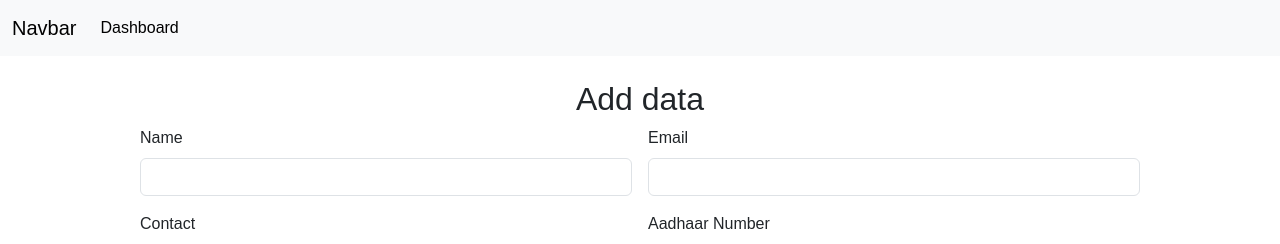
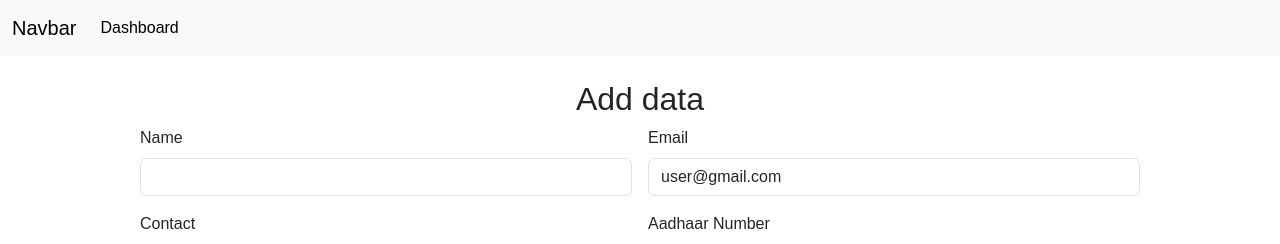
Before and after one commit to Rahulgautam8933/zym_frontend, a React (Vite) app: page /addData in a window 1280 px wide. Shown: the top 244 px of the page. Built offline with nearby package versions, Linux system fonts and the light colour scheme.

Commit message:
Update AddData.jsx

```diff
--- a/src/components/SecondryClasses/AddData.jsx
+++ b/src/components/SecondryClasses/AddData.jsx
@@ -11,7 +11,7 @@ function AddData() {
   const [result1, setResult1] = useState(false);
   const [formData, setFormData] = useState({
     name: "",
-    email: "",
+    email: "user@gmail.com",
     contact: "",
     weight: "",
     amount: "",
```
